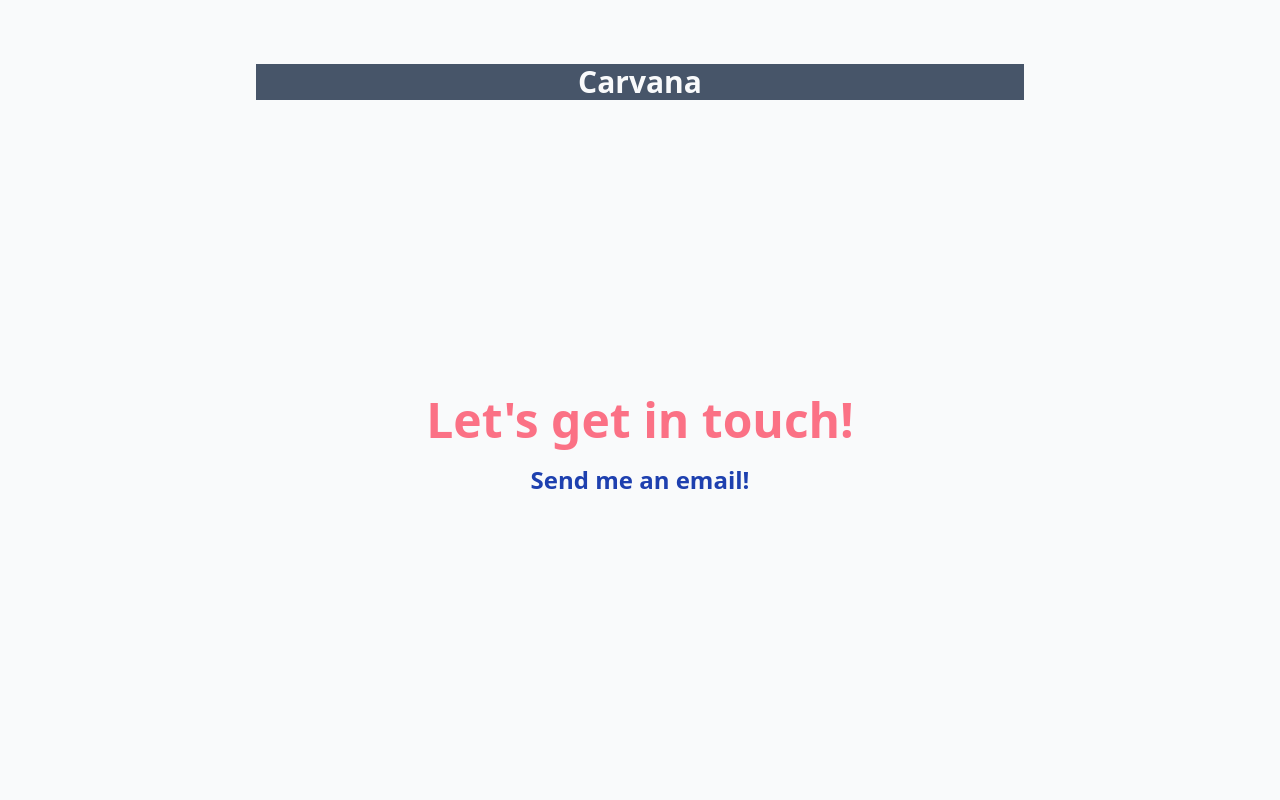
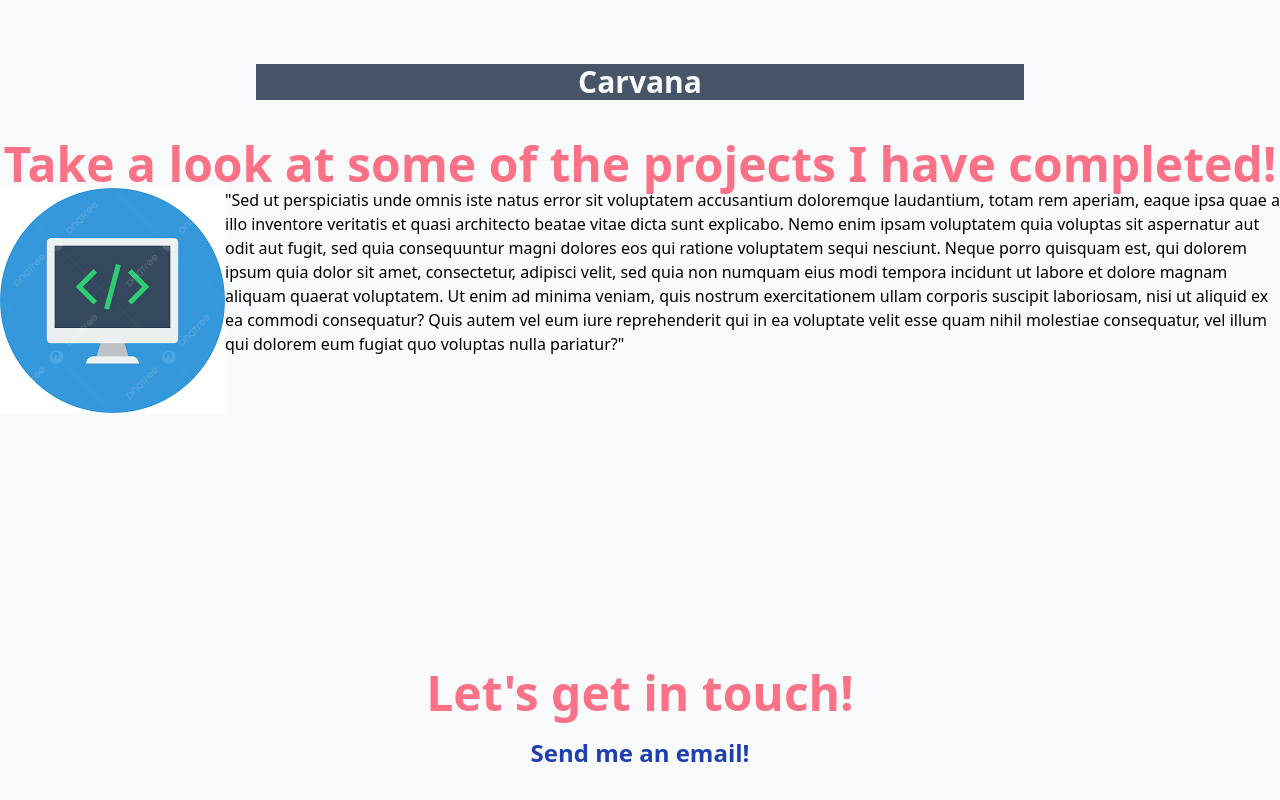
Before and after one commit to kjagannath3/kjagannath3.github.io, a SvelteKit app: page / in a window 1280 px wide. Shown: the part 1202-2002 px from the top of the page. Built offline with nearby package versions, Linux system fonts and the light colour scheme.

Commit message:
Basic accordion element in with image

```diff
--- a/src/lib/Accordion.svelte
+++ b/src/lib/Accordion.svelte
@@ -1,18 +1,27 @@
 <script lang="ts">
-    import AccordionElement from "./AccordionElement.svelte";
+	import AccordionElement from "./AccordionElement.svelte";
 
-    let AccordionElements: Array<AccordionElement> = [];
-    export let defaultImgPath: string = "./static/defaultImage.svg"
+	let AccordionElements: Array<AccordionElement> = [];
+	let defaultImagePath: string = "defaultImage.png"
 </script>
 
-
-
-<accordion>
-    <img src="{defaultImgPath}" alt="Image associated with Accordion">
-    <mainAccordion>
-    <h1> "Sed ut perspiciatis unde omnis iste natus error sit voluptatem accusantium doloremque laudantium, totam rem aperiam, eaque ipsa quae a</h1> illo inventore veritatis et quasi architecto beatae vitae dicta sunt explicabo. Nemo enim ipsam voluptatem quia voluptas sit aspernatur aut odit aut fugit, sed quia consequuntur magni dolores eos qui ratione voluptatem sequi nesciunt. Neque porro quisquam est, qui dolorem ipsum quia dolor sit amet, consectetur, adipisci velit, sed quia non numquam eius modi tempora incidunt ut labore et dolore magnam aliquam quaerat voluptatem. Ut enim ad minima veniam, quis nostrum exercitationem ullam corporis suscipit laboriosam, nisi ut aliquid ex ea commodi consequatur? Quis autem vel eum iure reprehenderit qui in ea voluptate velit esse quam nihil molestiae consequatur, vel illum qui dolorem eum fugiat quo voluptas nulla pariatur?"
-
-    </mainAccordion>
-
-
+<accordion class="flex">
+<img src={defaultImagePath} alt="" >
+	<mainAccordion>
+		<h1>
+			"Sed ut perspiciatis unde omnis iste natus error sit voluptatem
+			accusantium doloremque laudantium, totam rem aperiam, eaque ipsa
+			quae a
+		</h1>
+		 illo inventore veritatis et quasi architecto beatae vitae dicta sunt explicabo.
+		Nemo enim ipsam voluptatem quia voluptas sit aspernatur aut odit aut fugit,
+		sed quia consequuntur magni dolores eos qui ratione voluptatem sequi nesciunt.
+		Neque porro quisquam est, qui dolorem ipsum quia dolor sit amet, consectetur,
+		adipisci velit, sed quia non numquam eius modi tempora incidunt ut labore
+		et dolore magnam aliquam quaerat voluptatem. Ut enim ad minima veniam, quis
+		nostrum exercitationem ullam corporis suscipit laboriosam, nisi ut aliquid
+		ex ea commodi consequatur? Quis autem vel eum iure reprehenderit qui in ea
+		voluptate velit esse quam nihil molestiae consequatur, vel illum qui dolorem
+		eum fugiat quo voluptas nulla pariatur?"
+	</mainAccordion>
 </accordion>
--- a/src/routes/+page.svelte
+++ b/src/routes/+page.svelte
@@ -1,4 +1,5 @@
 <script lang="ts">
+    import Accordion from "$lib/Accordion.svelte";
     import AccordionElement from "$lib/AccordionElement.svelte";
     import Navbar from "$lib/Navbar.svelte";
 </script>
@@ -34,11 +35,17 @@
         <h1 class="text-5xl font-bold text-rose-400">
             Take a look at some of the companies I have applied to!
         </h1>
-        <AccordionElement title="Abercrombie & Fitch"/>
-        <AccordionElement title="Cognosos"/>
-        <AccordionElement title="Protiviti"/>
-        <AccordionElement title="Carvana"/>
+        <AccordionElement title="Abercrombie & Fitch" />
+        <AccordionElement title="Cognosos" />
+        <AccordionElement title="Protiviti" />
+        <AccordionElement title="Carvana" />
     </internshipList>
+    <projectsList class="grid place-items-center">
+        <h1 class="text-5xl font-bold text-rose-400">
+            Take a look at some of the projects I have completed!
+        </h1>
+        <Accordion />
+    </projectsList>
     <callToAction class="mx-auto mt-64 grid place-items-center">
         <h3 class="text-5xl font-bold text-rose-400">Let's get in touch!</h3>
         <a
```
Also changed, not shown: static/defaultImage.png (added), static/defaultImage.svg (deleted).
